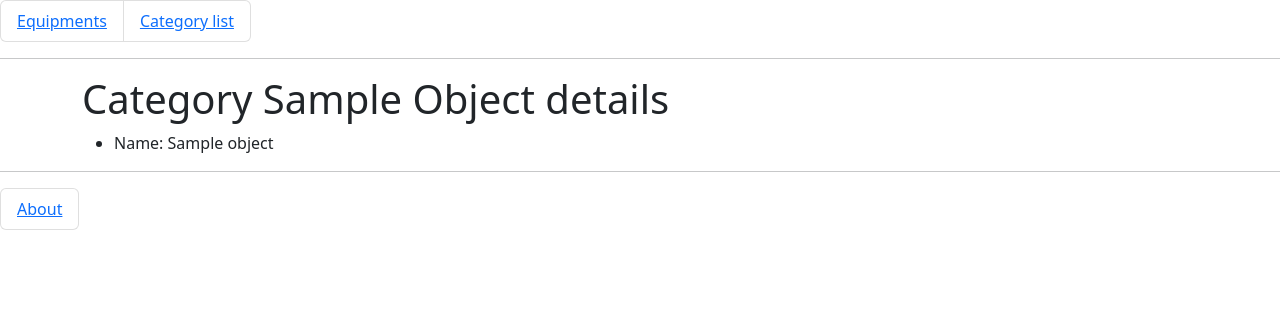
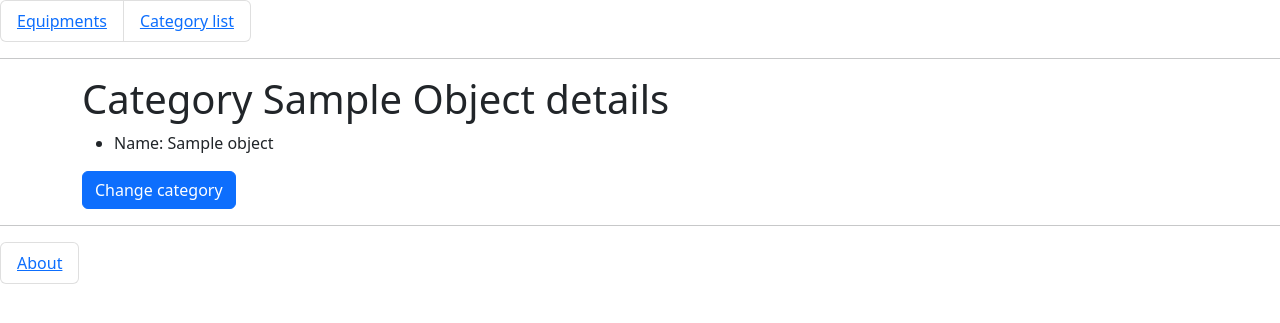
Before and after one commit to Chooook/otus_django, a Django app: template equipment/templates/equipment/category_detail.html in a window 1280 px wide. Shown: the top 323 px of the page. Run offline with Django 4.2, Linux system fonts and the light colour scheme; the template is opened without the code that fills it: most values are stand-ins (such as "Sample title", 1, 10 or a date in 2020).

Commit message:
add(category_detail.html) link to update form

```diff
--- a/equipment/templates/equipment/category_detail.html
+++ b/equipment/templates/equipment/category_detail.html
@@ -11,4 +11,5 @@
             Name: {{ object.name }}
         </li>
     </ul>
+    <a class="btn btn-primary" href="{% url 'equipment:category-update' pk=object.pk %}">Change category</a>
 {% endblock %}
```
